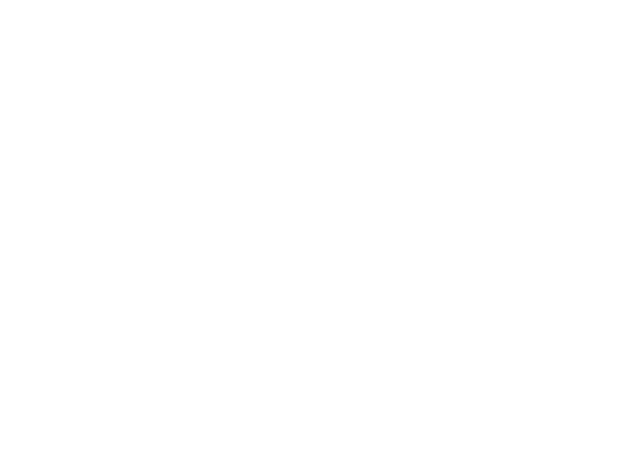
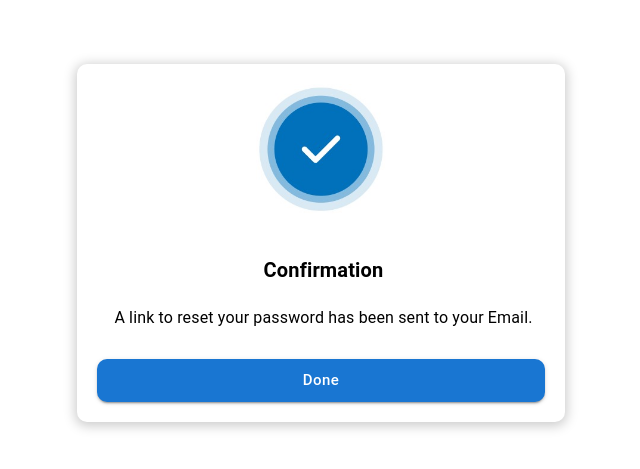
Before and after one commit to Zahoor-Baltee/NewCassi, a React (Vite) app: page /confirmation in a window 1280 px wide. Before the commit this address had no page. Shown: the part 157-626 px from the top of the page, without its empty margins (319-959 px from the left). Built offline with nearby package versions, Linux system fonts and the light colour scheme.

Commit message:
forgot password and confirmation update

```diff
--- /dev/null
+++ b/src/Access/Confirmation.jsx
@@ -0,0 +1,98 @@
+import React, { useState } from "react";
+import { Box, Button, Typography } from "@mui/material";
+import { styled } from "@mui/system";
+import forgotPassword from '../Assets/confirmation.jpeg'
+
+const Root = styled(Box)({
+    margin: 0,
+    "& .mainContainer": {
+        width: "100%",
+        height: "calc(100vh - 16px)",
+        display: "flex",
+        alignItems: "center",
+        "& .content": {
+            display: "grid",
+            width: "35vw",
+            margin: "auto",
+            padding: "20px",
+            borderRadius: "10px",
+            boxShadow: "0px 2px 12px 2px #cccccc",
+            "& .logo": {
+                display: 'flex',
+                justifyContent: "center",
+                width: "130px"
+            },
+            "& .textField": {
+                marginBottom: "10px",
+                "& .MuiOutlinedInput-notchedOutline": {
+                    border: "none",
+                    backgroundColor: '#EBEBEB',
+                    zIndex: -1
+                },
+                "& .MuiOutlinedInput-root": {
+                    borderRadius: "10px"
+                }
+
+            },
+            "& .MuiButtonBase-root": {
+                borderRadius: "10px"
+            },
+            "& .MuiTypography-root": {
+                marginLeft: '5px',
+                marginBottom: "5px",
+            },
+            "& .MuiButtonBase-root": {
+                textTransform: "none",
+                borderRadius: "10px"
+            }
+
+        },
+    },
+});
+const Confirmation = () => {
+    const [data, setData] = useState({});
+    const [condition, setCondition] = useState(false);
+
+    const handleChange = (event) => {
+        setData((pre) => ({ ...pre, [event.target.name]: event.target.value }));
+    };
+
+    const handleLogIn = () => {
+        setCondition(true);
+        console.log(data);
+
+    };
+
+    return (
+        <Root>
+            <Box className="mainContainer">
+                <Box className="content" >
+                    <Box style={{ display: "flex", justifyContent: "center", alignItems: "center", marginBottom: 40 }}>
+                        <Box className='logo'>
+                            <img src={forgotPassword} width='100%' alt="logo" />
+                        </Box>
+                    </Box>
+                    <Box>
+                        <Box style={{ display: "flex", justifyContent: "center", alignItems: "center", flexDirection: 'column', gap: '15px' }}>
+                            <Box sx={{ textAlign: "center" }}>
+                                <Typography fontWeight='bold' variant="h6">Confirmation</Typography>
+                            </Box>
+                            <Box sx={{ textAlign: "center", marginBottom: 3 }}>
+                                <Typography >A link to reset your password has been sent to your Email.</Typography>
+                            </Box>
+                        </Box>
+
+                        <Box>
+                            <Button size="large" variant="contained" fullWidth onClick={handleLogIn}>
+                                Done
+                            </Button>
+
+                        </Box>
+                    </Box>
+                </Box>
+            </Box>
+        </Root>
+    );
+};
+
+export default Confirmation;
--- a/src/Access/ForgotPassword.jsx
+++ b/src/Access/ForgotPassword.jsx
@@ -1,12 +1,9 @@
 import React, { useState } from "react";
-import { Box } from "@mui/material";
-import TextField from "@mui/material/TextField";
-import Button from "@mui/material/Button";
-import Typography from "@mui/material/Typography";
+import { Box, TextField, Button, Typography } from "@mui/material";
 import { styled } from "@mui/system";
-import Link from '@mui/material/Link';
-
-import logo from '../Assets/Caasi-croped-logo.png'
+// import MarkunreadIcon from '@mui/icons-material/Markunread';
+import forgotPassword from '../Assets/forgotPassword.jpeg'
+import { Link } from "react-router-dom";
 
 const Root = styled(Box)({
     margin: 0,
@@ -33,8 +30,24 @@
                     border: "none",
                     backgroundColor: '#EBEBEB',
                     zIndex: -1
+                },
+                "& .MuiOutlinedInput-root": {
+                    borderRadius: "10px"
                 }
+
+            },
+            "& .MuiButtonBase-root": {
+                borderRadius: "10px"
+            },
+            "& .MuiTypography-root": {
+                marginLeft: '5px',
+                marginBottom: "5px",
+            },
+            "& .MuiButtonBase-root": {
+                textTransform: "none",
+                borderRadius: "10px"
             }
+
         },
     },
 });
@@ -49,23 +62,31 @@
     const handleLogIn = () => {
         setCondition(true);
         console.log(data);
+
     };
 
     return (
         <Root>
             <Box className="mainContainer">
                 <Box className="content" >
-                    <Box style={{ display: "flex", justifyContent: "center", alignItems: "center" }}>
+                    <Box style={{ display: "flex", justifyContent: "center", alignItems: "center", marginBottom: 40 }}>
                         <Box className='logo'>
-                            <img src={logo} width='100%' alt="logo" />
+                            <img src={forgotPassword} width='100%' alt="logo" />
                         </Box>
                     </Box>
-                    <Box sx={{ textAlign: "start", marginBottom: 3 }}>
-                        <Typography variant="h4">Wellcome!</Typography>
+                    <Box style={{ display: "flex", justifyContent: "center", flexDirection: 'column', gap: '10px' }}>
+                        <Box style={{ display: "flex", justifyContent: "center", alignItems: "center", flexDirection: 'column', gap: '15px' }}>
+                            <Box sx={{ textAlign: "center" }}>
+                                <Typography fontWeight='bold' variant="h6">Forgot Password</Typography>
+                            </Box>
+                            <Box sx={{ textAlign: "center", marginBottom: 3 }}>
+                                <Typography >Enter your Email and we'll send you a link to reset your password</Typography>
+                            </Box>
                         </Box>
 
+                        <Box style={{ display: "flex", justifyContent: "center", flexDirection: 'column', gap: '10px' }}>
                             <Box>
-                        <Typography variant="body1">Email</Typography>
+                                <Typography color='#777474' variant="body1">Email</Typography>
                                 <TextField
                                     className="textField"
                                     required
@@ -76,44 +97,38 @@
                                     name="email"
                                     value={data?.email || ""}
                                     onChange={handleChange}
-                            placeholder="Enter Email"
+                                    placeholder="abc@email.com"
                                     error={condition && !data?.email}
-                            helperText={condition && !data?.email && "Enter Email"}
+                                    helperText={condition && !data?.email && "Enter  your email"}
+
+                                // InputProps={{
+                                //     startAdornment: (
+                                //         <InputAdornment position="start">
+                                //             <MarkunreadIcon />
+                                //         </InputAdornment>
+                                //     ),
+                                // }}
                                 />
                             </Box>
+                            <Button size="large" variant="contained" fullWidth onClick={handleLogIn}>
+                                Submit
+                            </Button>
                             <Box>
-                        <Typography variant="body1">Password</Typography>
-                        <TextField
-                            required
-                            fullWidth
-                            className="textField"
-                            size="small"
-                            name="password"
-                            value={data?.password || ""}
-                            onChange={handleChange}
-                            type="password"
-                            id="password"
-                            placeholder="Enter Password"
-                            error={condition && !data?.password}
-                            helperText={condition && !data?.password && "Enter Password"}
-                        />
-                    </Box>
                                 <Link
-                        href="#"
-                        sx={{
+                                    href="login.jsx"
+                                    style={{
                                         textDecoration: 'none',
                                         color: 'primary', // Inherit color from parent
                                         textAlign: 'end',
                                         marginBottom: 2,
-                            // marginTop: 2
                                     }}
                                 >
-                        <Typography variant="body2">Forget Password?</Typography>
+                                    <Typography variant="body2">Back to login</Typography>
 
                                 </Link>
-                    <Button size="large" variant="contained" fullWidth onClick={handleLogIn}>
-                        LogIn
-                    </Button>
+                            </Box>
+                        </Box>
+                    </Box>
                 </Box>
             </Box>
         </Root>
--- a/src/Access/Login.jsx
+++ b/src/Access/Login.jsx
@@ -33,7 +33,13 @@
           border: "none",
           backgroundColor: '#EBEBEB',
           zIndex: -1
-        }
+        },
+        "& .MuiOutlinedInput-root": {
+          borderRadius: "10px"
+        },
+        // "& .MuiButtonBase-root": {
+        //   textTransform: "none",
+        // }
       }
     },
   },
@@ -111,7 +117,7 @@
 
           </Link>
           <Button size="large" variant="contained" fullWidth onClick={handleLogIn}>
-            LogIn
+            Login
           </Button>
         </Box>
       </Box>
--- a/src/Shell/Router.jsx
+++ b/src/Shell/Router.jsx
@@ -3,6 +3,7 @@
 import Login from "../Access/Login";
 import DefaultLayout from "../Layout/DefaultLayout";
 import ForgotPassword from "../Access/ForgotPassword";
+import Confirmation from "../Access/Confirmation";
 const WithLayout = ({ component }) => {
   return <DefaultLayout>{component}</DefaultLayout>;
 };
@@ -12,6 +13,7 @@
       <Routes>
         <Route path="/" element={<Login />} />
         <Route path="/forgotpassword" element={<ForgotPassword />} />
+        <Route path="/confirmation" element={<Confirmation />} />
 
         <Route path="/productlist" element={<WithLayout component="" />} />
       </Routes>
```
Also changed, not shown: src/Assets/confirmation.jpeg (added), src/Assets/forgotPassword.jpeg (added). Lines whose indentation alone changed are shown as unchanged.
